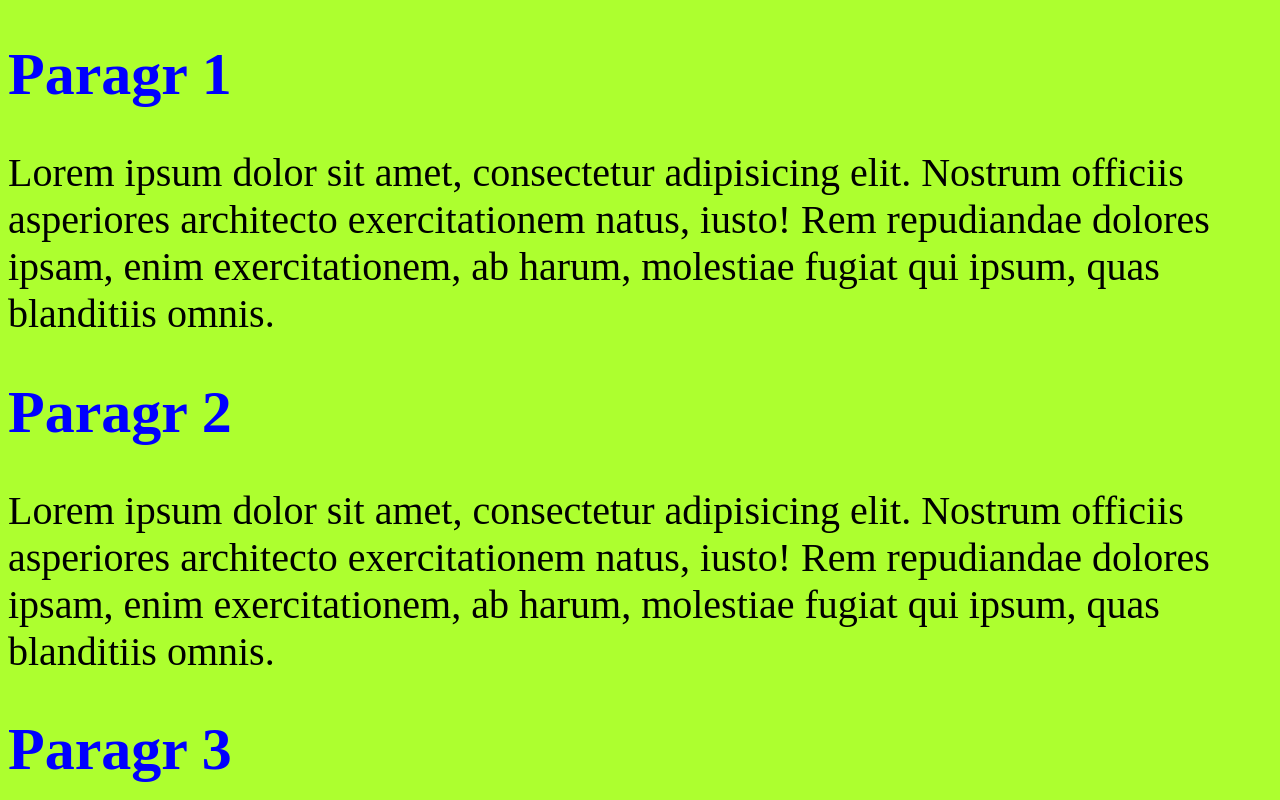
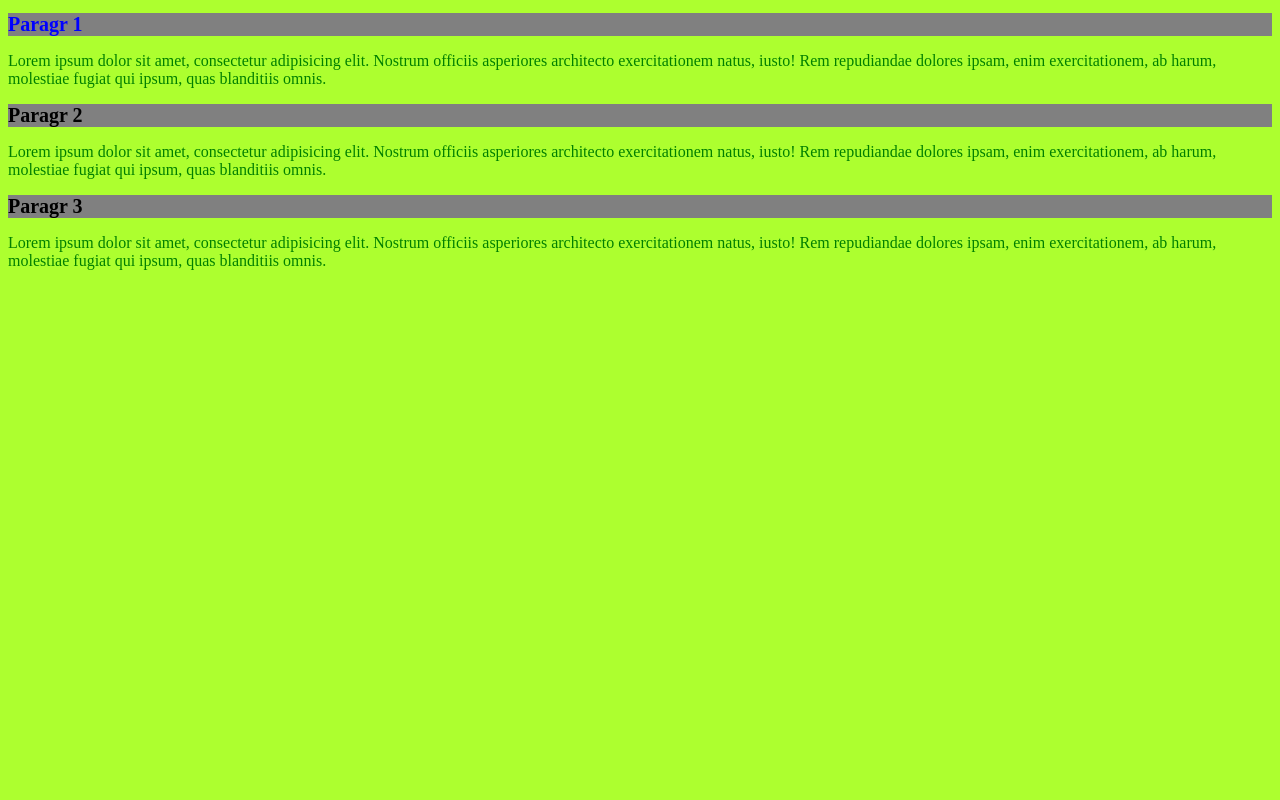
Before and after one commit to KattyBA/NewField, a plain HTML site: page lesson1/index.html in a window 1280 px wide. Shown: the top 800 px of the page. Drawn offline with Linux system fonts and the light colour scheme.

Commit message:
add new style

```diff
--- a/lesson1/css/style.css
+++ b/lesson1/css/style.css
@@ -3,11 +3,12 @@ body {
 }
 h1 {
     font-size: 20px;
+    background: grey;
 }
-h1 {
-    font-size: 60px;
+h1:first-child {
     color: blue;
+    font-size: 20px;
 }
 p {
-    font-size: 40px;
+    color: green;
 }
```
